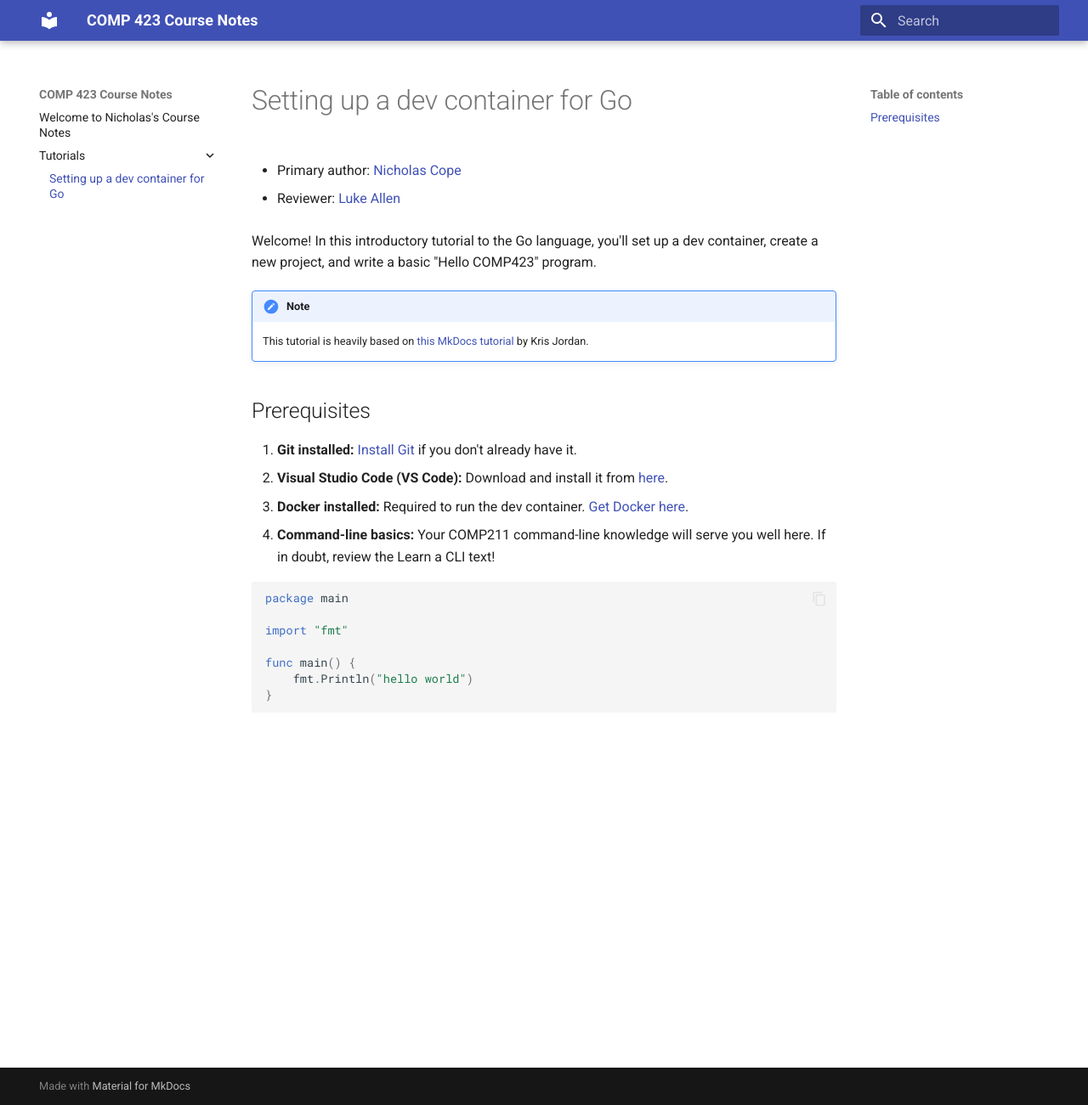
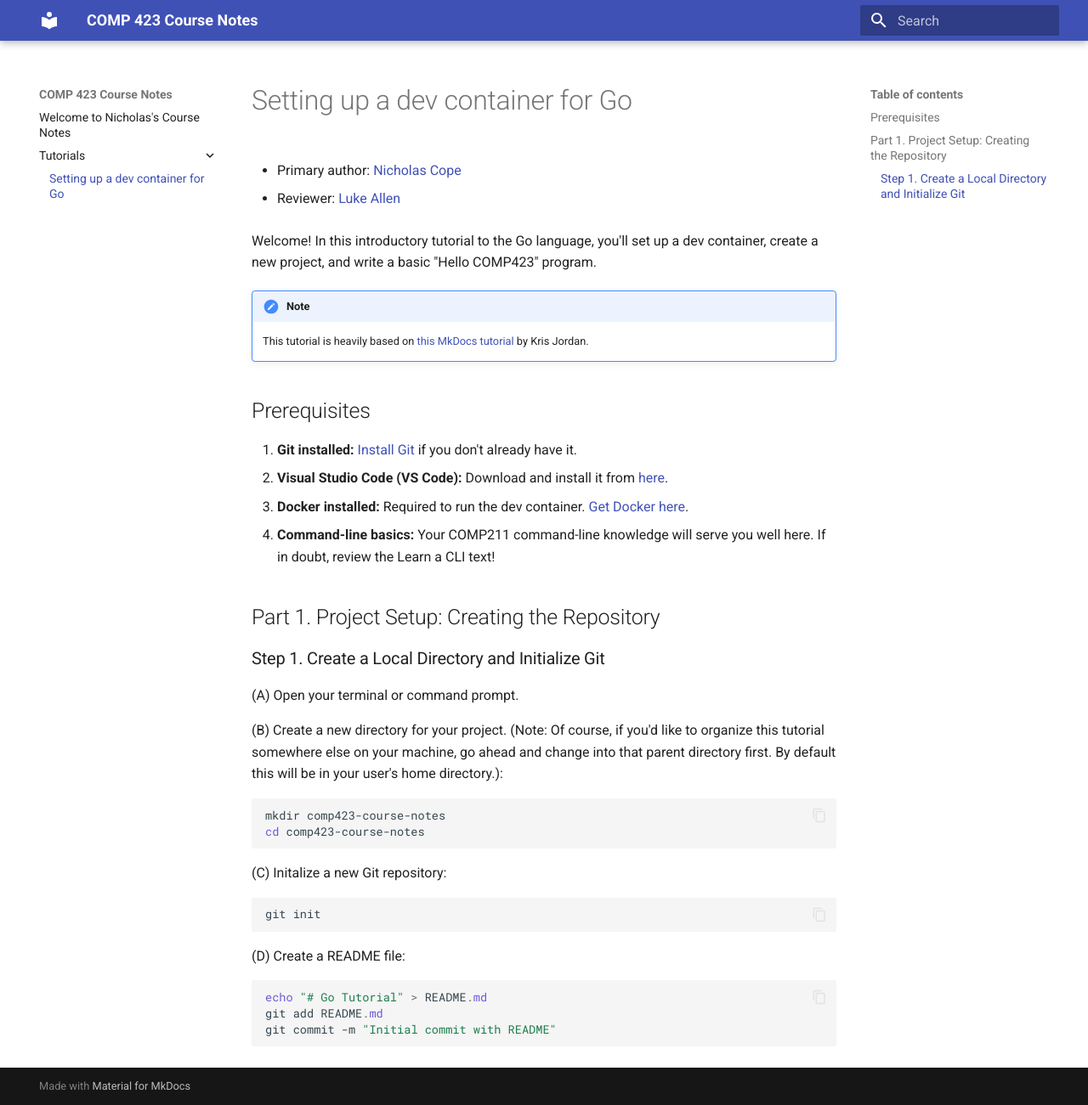
Before and after one commit to nicholas-cope/comp423-course-notes, an MkDocs documentation site: the page built from docs/tutorials/go-setup.md, in a window 1280 px wide and 1301 px high. Shown: the whole window at 85% size. Built offline with MkDocs 1.6.1 and Material for MkDocs 9.7.7, drawn with Linux system fonts in a browser that asks for light colours.

Commit message:
Starting part 1

````diff
--- a/docs/tutorials/go-setup.md
+++ b/docs/tutorials/go-setup.md
@@ -15,7 +15,32 @@ Welcome! In this introductory tutorial to the Go language, you'll set up a dev c
 3. **Docker installed:** Required to run the dev container. [Get Docker here](https://www.docker.com/products/docker-desktop).
 4. **Command-line basics:** Your COMP211 command-line knowledge will serve you well here. If in doubt, review the Learn a CLI text!
 
-``` go
+## Part 1. Project Setup: Creating the Repository
+### Step 1. Create a Local Directory and Initialize Git
+(A) Open your terminal or command prompt.
+
+(B) Create a new directory for your project. (Note: Of course, if you'd like to organize this tutorial somewhere else on your machine, go ahead and change into that parent directory first. By default this will be in your user's home directory.):
+
+``` pwsh
+mkdir comp423-course-notes
+cd comp423-course-notes
+```
+
+(C) Initalize a new Git repository:
+
+``` pwsh
+git init
+```
+
+(D) Create a README file:
+``` pwsh
+echo "# Go Tutorial" > README.md
+git add README.md
+git commit -m "Initial commit with README"
+```
+
+
+<!-- ``` go
 package main
 
 import "fmt"
@@ -23,4 +48,4 @@ import "fmt"
 func main() {
     fmt.Println("hello world")
 }
-```
+``` -->
````
